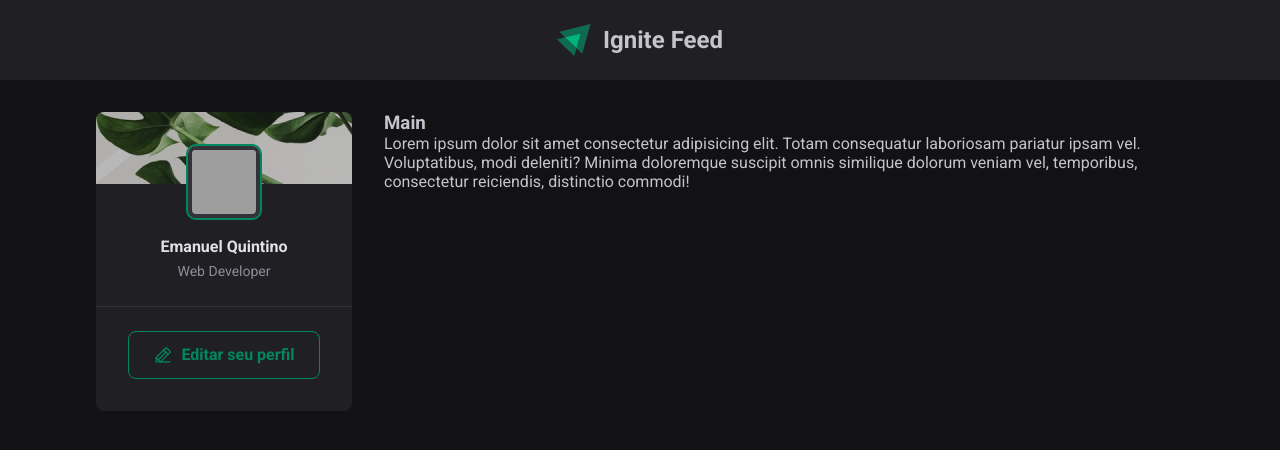
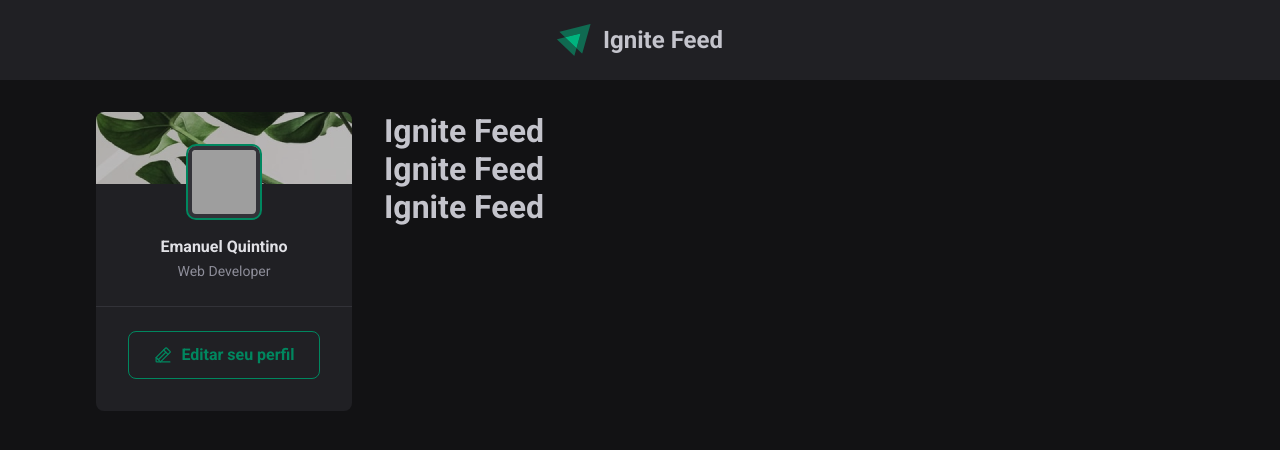
Before and after one commit to EmanuelQuintino/Ignite-Feed, a React (Vite) app: page / in a window 1280 px wide. Shown: the top 450 px of the page. Built offline with nearby package versions, Linux system fonts and the light colour scheme; grey boxes are pictures that could not be loaded.

Commit message:
add base component post

```diff
--- a/index.html
+++ b/index.html
@@ -7,6 +7,7 @@
     <link rel="icon" type="image/svg+xml" href="/vite.svg" />
     <meta name="viewport" content="width=device-width, initial-scale=1.0" />
     <link href="https://fonts.googleapis.com/css2?family=Roboto:ital,wght@0,100;0,300;0,400;0,500;0,700;0,900;1,100;1,300;1,400;1,500;1,700;1,900&display=swap" rel="stylesheet">
+    <link rel="shortcut icon" href="./src/assets/igniteLogo.svg" type="image/x-icon">
     <title>Ignite Feed</title>
   </head>
   <body>
--- a/src/App.jsx
+++ b/src/App.jsx
@@ -1,7 +1,8 @@
 import { Header } from "./components/Header";
-import styles from "./App.module.css";
 import "./global.css";
 import { SideBar } from "./components/SideBar";
+import { Post } from "./components/Post";
+import styles from "./App.module.css";
 
 export function App() {
   return (
@@ -12,8 +13,9 @@ export function App() {
         <SideBar />
 
         <main>
-          <h3>Main</h3>
-          Lorem ipsum dolor sit amet consectetur adipisicing elit. Totam consequatur laboriosam pariatur ipsam vel. Voluptatibus, modi deleniti? Minima doloremque suscipit omnis similique dolorum veniam vel, temporibus, consectetur reiciendis, distinctio commodi!
+          <Post />
+          <Post />
+          <Post />
         </main>
       </div>
     </>
--- /dev/null
+++ b/src/components/Post/index.jsx
@@ -0,0 +1,9 @@
+import styles from "./style.module.css";
+
+export function Post() {
+  return (
+    <>
+      <h1>Ignite Feed</h1>
+    </>
+  )
+}
--- /dev/null
+++ b/src/components/Post/style.module.css
@@ -0,0 +1,16 @@
+.post {
+  background: var(--gray-800);
+  padding: 2.4rem;
+  display: flex;
+  align-items: center;
+  justify-content: center;
+  gap: 1.2rem;
+}
+
+.header img {
+  height: 3.2rem;
+}
+
+.header h1 {
+  font-size: 2.4rem;
+}
```
